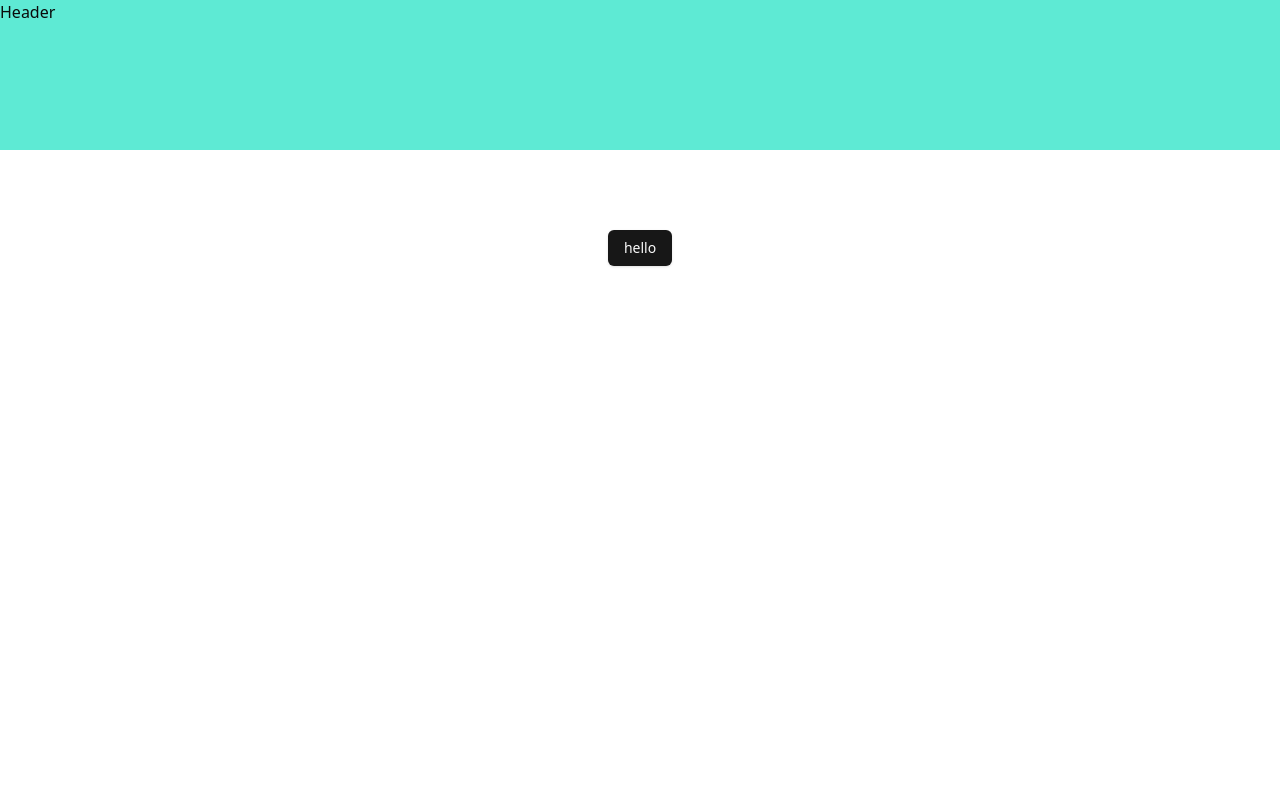
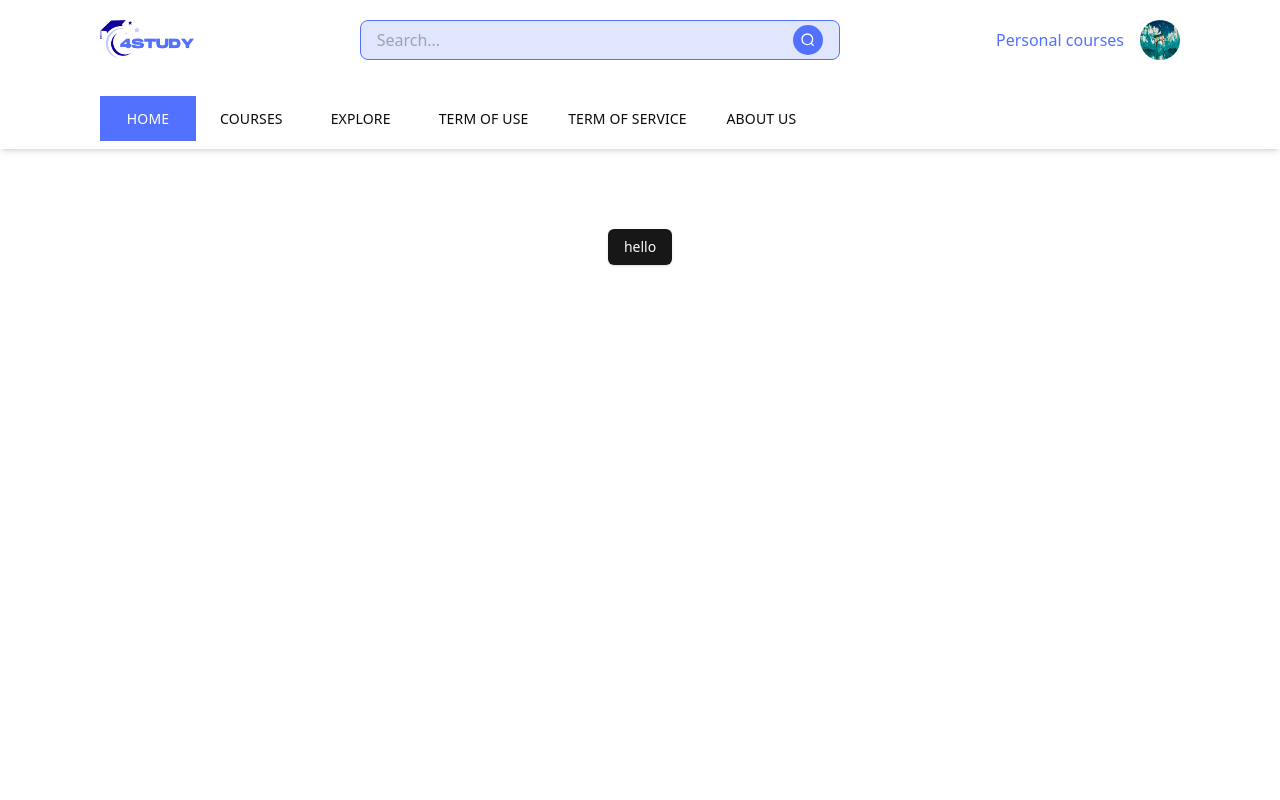
Before and after one commit to manhld199/4study, a Next.js app: page / in a window 1280 px wide. Shown: the top 800 px of the page. Built offline with nearby package versions, Linux system fonts and the light colour scheme.

Commit message:
feat(header): create header

```diff
--- a/package.json
+++ b/package.json
@@ -20,6 +20,7 @@
     "next-themes": "^0.3.0",
     "react": "^18",
     "react-dom": "^18",
+    "react-icons": "^5.3.0",
     "tailwind-merge": "^2.5.4",
     "tailwindcss-animate": "^1.0.7"
   },
--- a/src/app/layout.tsx
+++ b/src/app/layout.tsx
@@ -1,4 +1,5 @@
 import "./globals.css";
+import { Header, MainNav } from '../partials';
 
 export default function RootLayout({
   children,
@@ -8,7 +9,8 @@ export default function RootLayout({
   return (
     <html lang="vi">
       <body className="flex flex-col gap-2">
-        <header className="w-full h-[150px] bg-teal-300">Header</header>
+        <Header/>
+        <MainNav/>
         {children}
         <footer className="w-full h-[300px] bg-teal-300">Footer</footer>
       </body>
--- a/src/partials/header/index.tsx
+++ b/src/partials/header/index.tsx
@@ -1,3 +1,104 @@
+"use client";
+import { useState, useEffect, useRef } from "react";
+import Link from "next/link";
+import { FiSearch } from "react-icons/fi";
+import { Button } from "@/components/ui/button";
+
 export default function Header() {
-  return "header";
+  const [isMenuOpen, setIsMenuOpen] = useState(false);
+  const menuRef = useRef<HTMLDivElement>(null);
+  const avatarRef = useRef<HTMLImageElement>(null);
+
+  const toggleMenu = () => {
+    setIsMenuOpen(!isMenuOpen);
+  };
+
+  const handleLogout = () => {
+    console.log("User logged out");
+    setIsMenuOpen(false);
+  };
+
+  useEffect(() => {
+    const handleClickOutside = (event: MouseEvent) => {
+      if (
+        menuRef.current &&
+        !menuRef.current.contains(event.target as Node) && // Kiểm tra nếu click không nằm trong menu
+        avatarRef.current &&
+        !avatarRef.current.contains(event.target as Node) // Kiểm tra nếu click không nằm trong avatar
+      ) {
+        setIsMenuOpen(false);
+      }
+    };
+
+    document.addEventListener("mousedown", handleClickOutside);
+    return () => {
+      document.removeEventListener("mousedown", handleClickOutside);
+    };
+  }, []);
+
+  return (
+    <header className="px-20">
+      <div className="w-full h-20 bg-teal-300 flex items-center justify-between bg-white px-5">
+        {/* Logo */}
+        <Link href="/">
+          <img src="/imgs/Logone.png" alt="Logo" className="h-10" />
+        </Link>
+
+        {/* Search bar */}
+        <div className="flex items-center justify-between w-full max-w-[480px] min-w-[360px] border-[#5271FF] border-[1.4px] rounded-lg px-4 min-h-10 bg-[#C4CEFF] bg-opacity-50">
+          <input
+            type="text"
+            placeholder="Search..."
+            className="w-full border-0 outline-none bg-transparent"
+          />
+          <FiSearch className="min-w-[30px] min-h-[30px] p-[7px] rounded-full bg-[#5271FF] cursor-pointer stroke-white" />
+        </div>
+
+        {/* My Courses Button và Avatar */}
+        <div className="flex items-center relative">
+          <Link href="/course/1">
+            <Button
+              variant="ghost"
+              className="cursor-pointer text-[#5271FF] text-base hover:bg-transparent hover:text-[#11009E]">
+              Personal courses
+            </Button>
+          </Link>
+          <img
+            ref={avatarRef}
+            src="/imgs/test.jpg"
+            alt="Avatar"
+            className="h-[40px] w-[40px] rounded-full cursor-pointer"
+            onClick={toggleMenu}
+          />
+
+          {/* Menu thả xuống */}
+          {isMenuOpen && (
+            <div
+              ref={menuRef}
+              className="absolute top-12 right-0 bg-white shadow-2xl rounded-lg p-3 w-auto min-w-max z-50"
+            >
+              <div className="flex items-center mb-3 gap-2 w-full">
+                <img
+                  src="/imgs/test.jpg"
+                  alt="Avatar"
+                  className="h-[60px] w-[60px] rounded-full"
+                />
+                <div className="flex-grow">
+                  <p className="font-medium">User name</p>
+                  <p className="text-sm text-gray-500 break-all">
+                    Emailllhhhhhhhhh@gmail.com
+                  </p>
+                </div>
+              </div>
+              <Button
+                onClick={handleLogout}
+                className="w-full text-left text-white bg-[#5271FF] hover:bg-[#11009E] font-medium py-1 rounded-md">
+                LOG OUT
+              </Button>
+            </div>
+          )}
+        </div>
+      </div>
+    </header>
+  );
 }
--- a/src/partials/index.ts
+++ b/src/partials/index.ts
@@ -1 +1,2 @@
 export { default as Header } from "./header";
+export { default as MainNav } from "./main-nav";
--- /dev/null
+++ b/src/partials/main-nav/index.tsx
@@ -0,0 +1,37 @@
+"use client";
+
+import Link from "next/link";
+import { usePathname } from "next/navigation";
+
+export default function MainNav() {
+  const currentPath = usePathname(); // Lấy đường dẫn hiện tại
+
+  // Mảng chứa tất cả các liên kết điều hướng
+  const navLinks = [
+    { href: "/", label: "Home" },
+    { href: "/course/1", label: "Courses" },
+    { href: "/explore", label: "Explore" },
+    { href: "/term-of-use", label: "Term of use" },
+    { href: "/term-of-service", label: "Term of service" },
+    { href: "/about-us", label: "About us" },
+  ];
+
+  return (
+    <nav className="bg-white shadow-md px-20 py-2">
+      <ul className="flex px-5 text-[14px] font-medium leading-[24px] tracking-[0.15px] whitespace-nowrap uppercase h-[45px]">
+        {navLinks.map(({ href, label }) => (
+          <Link href={href} key={href}>
+            <li
+              className={`flex justify-center items-center min-w-[96px] max-w-[150px] w-full min-h-[45px] px-6 cursor-pointer ${
+                currentPath === href
+                  ? "bg-[#5271FF] text-white"
+                  : "hover:bg-[#C4CEFF]"
+              }`}>
+              {label}
+            </li>
+          </Link>
+        ))}
+      </ul>
+    </nav>
+  );
+}
```
Also changed, not shown: public/imgs/Logone.png (added).
